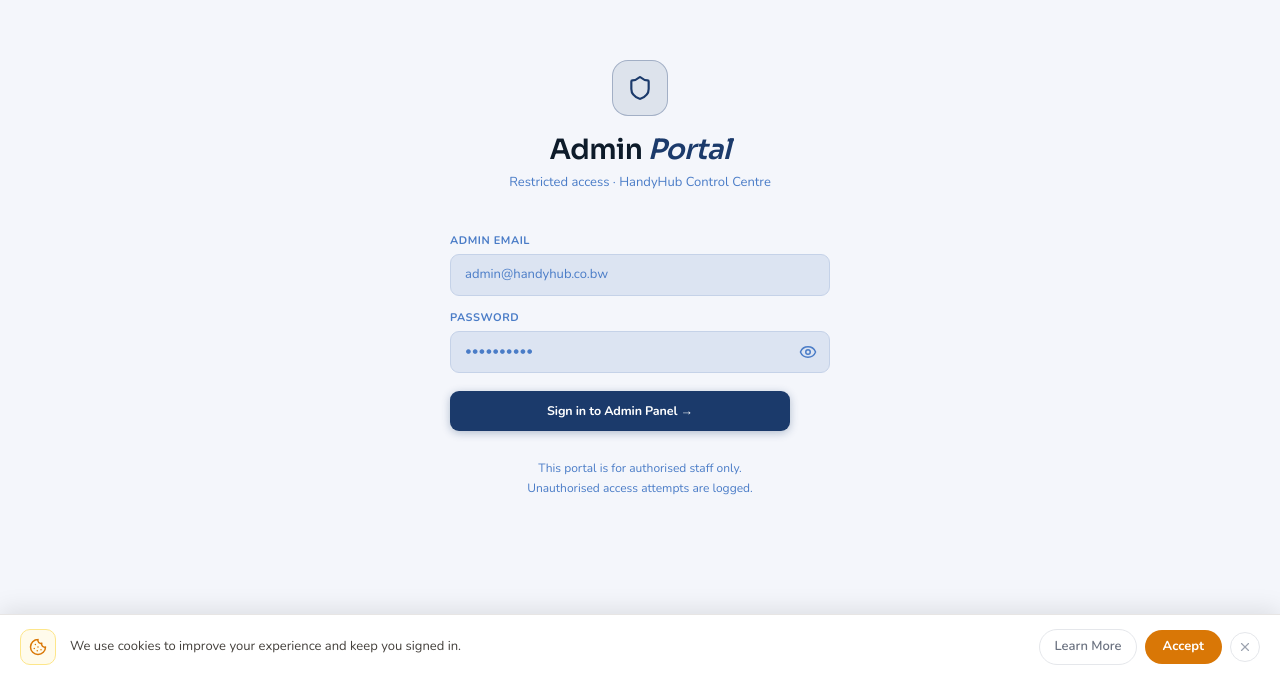
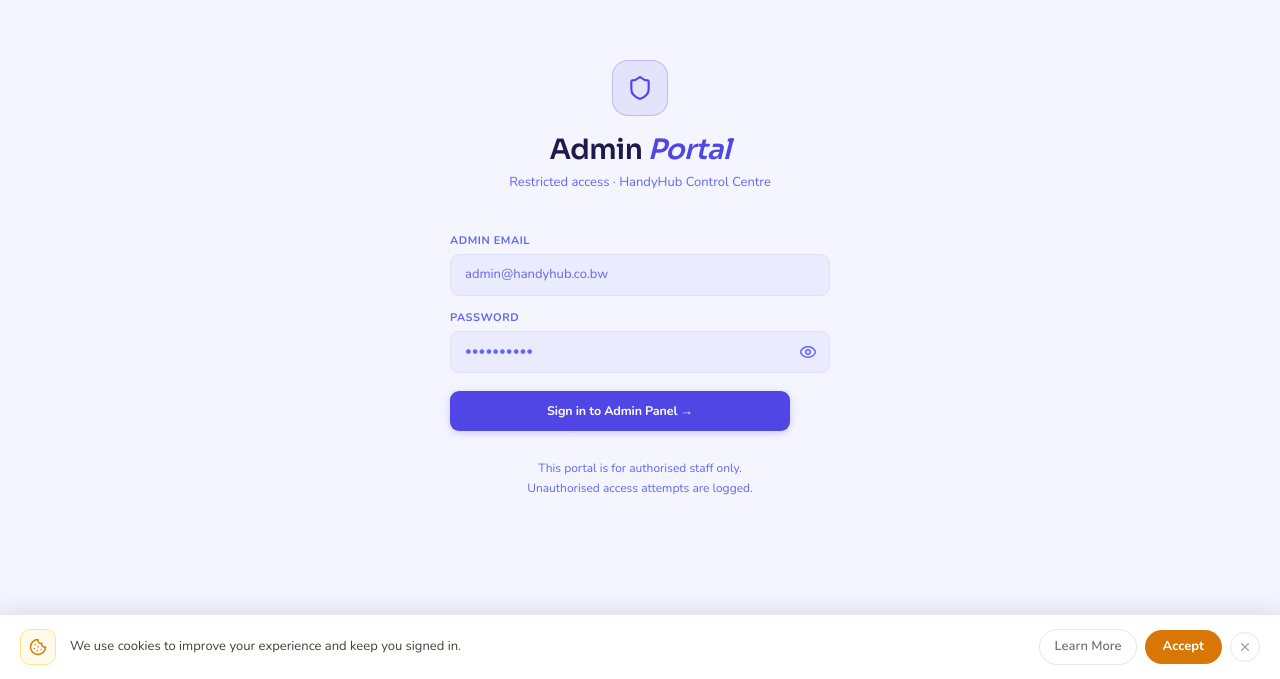
Before and after one commit to refiscoding/goconhub, a Next.js app: page /admin in a window 1280 px wide. Shown: the part 121-800 px from the top of the page. Built offline with nearby package versions, Linux system fonts and the light colour scheme; no server answers; a web font is replaced by a local one.

Commit message:
feat: redesign admin theme to indigo palette with dark sidebar
Co-Authored-By: Claude Opus 4.6 <noreply@anthropic.com>

```diff
--- a/src/styles/globals.css
+++ b/src/styles/globals.css
@@ -57,17 +57,36 @@ textarea { resize: none; }
   --shadow: 0 2px 10px rgba(61,31,10,.07); --shadow-lg: 0 6px 28px rgba(61,31,10,.13);
   color: var(--ink); background: var(--bg);
 }
-/* ── Admin theme — Botswana Flag ────────────────────────────────────── */
+/* ── Admin theme — Indigo ───────────────────────────────────────────── */
 [data-theme="admin"] {
-  --bg: #F4F6FB; --bg2: #DCE4F2; --bg3: #C0CFEA;
-  --card: #ffffff; --border: #C5D2E8; --border2: #4A7CC7;
-  --ink: #0D1B2A; --ink2: #1B3A6B; --ink3: #4A7CC7;
-  --acc: #1B3A6B; --acc2: #142D54; --acc-bg: rgba(27,58,107,.1); --acc-bd: rgba(27,58,107,.3);
-  --amber: #C9A84C; --amber-bg: rgba(201,168,76,.15);
-  --green: #2D9A4E; --green-bg: rgba(45,154,78,.12); --red: #C0392B; --red-bg: rgba(192,57,43,.1);
-  --shadow: 0 2px 10px rgba(27,58,107,.08); --shadow-lg: 0 6px 28px rgba(27,58,107,.15);
+  --bg: #F5F5FF; --bg2: #EBEBFF; --bg3: #D4D4FA;
+  --card: #ffffff; --border: #E0E0F5; --border2: #818CF8;
+  --ink: #1E1B4B; --ink2: #3730A3; --ink3: #6366F1;
+  --acc: #4F46E5; --acc2: #4338CA; --acc-bg: rgba(79,70,229,.1); --acc-bd: rgba(79,70,229,.25);
+  --amber: #F59E0B; --amber-bg: rgba(245,158,11,.15);
+  --green: #059669; --green-bg: rgba(5,150,105,.12); --red: #DC2626; --red-bg: rgba(220,38,38,.08);
+  --shadow: 0 2px 10px rgba(79,70,229,.08); --shadow-lg: 0 6px 28px rgba(79,70,229,.15);
   color: var(--ink); background: var(--bg);
 }
+
+/* ── Admin dark sidebar ─────────────────────────────────────────────── */
+[data-theme="admin"] .nav-bot {
+  background: #1E1B4B;
+  border-right-color: rgba(255,255,255,.08);
+}
+[data-theme="admin"] .nav-brand { border-bottom-color: rgba(255,255,255,.1); }
+[data-theme="admin"] .nav-brand-name { color: #fff; }
+[data-theme="admin"] .nav-item { color: rgba(255,255,255,.5); }
+[data-theme="admin"] .nav-item.on { background: rgba(255,255,255,.13); color: #fff; }
+[data-theme="admin"] .nav-item:hover:not(.on) { background: rgba(255,255,255,.07); color: rgba(255,255,255,.85); }
+[data-theme="admin"] .nav-signout-wrap { border-top-color: rgba(255,255,255,.1); }
+[data-theme="admin"] .nav-signout { color: rgba(255,255,255,.45); }
+[data-theme="admin"] .nav-signout:hover { background: rgba(220,38,38,.18); color: #FCA5A5; }
+[data-theme="admin"] .nav-toggle-btn { border-color: rgba(255,255,255,.18); color: rgba(255,255,255,.45); }
+[data-theme="admin"] .nav-toggle-btn:hover { border-color: rgba(255,255,255,.5); color: #fff; }
+[data-theme="admin"] .nav-close-btn { border-color: rgba(255,255,255,.18); color: rgba(255,255,255,.45); }
+[data-theme="admin"] .nav-close-btn:hover { border-color: rgba(255,255,255,.5); color: #fff; }
+[data-theme="admin"] .nav-hamburger { background: #1E1B4B; border-color: #2D2A6E; color: rgba(255,255,255,.75); }
 
 /* ── Animations ─────────────────────────────────────────────────────── */
 .page-enter  { animation: fadeUp .32s cubic-bezier(.22,1,.36,1) both; }
@@ -435,6 +454,11 @@ select.field { color:var(--ink); }
   left: calc(60px + ((100% - 60px) / 2));
 }
 
+/* ── Admin login split panel ────────────────────────────────────────── */
+@media (min-width: 768px) {
+  .admin-login-panel { display: flex !important; }
+}
+
 /* ── Misc ───────────────────────────────────────────────────────────── */
 .back-btn { display:flex; align-items:center; gap:6px; font-size:var(--fs-base); font-weight:600; color:var(--ink2); background:none; border:none; cursor:pointer; padding:0; transition:color .18s; }
 .back-btn:hover { color:var(--ink); }
```
